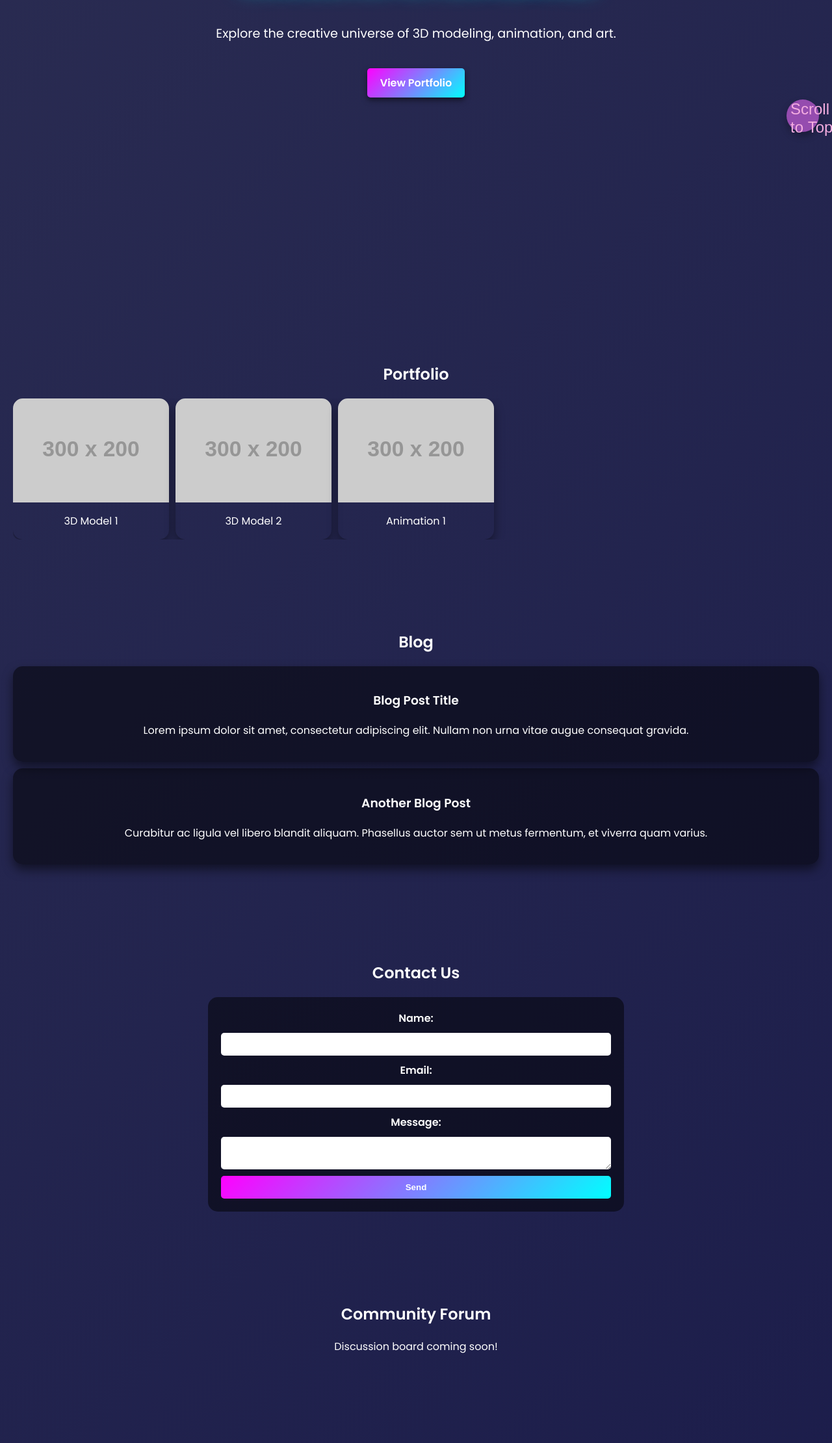
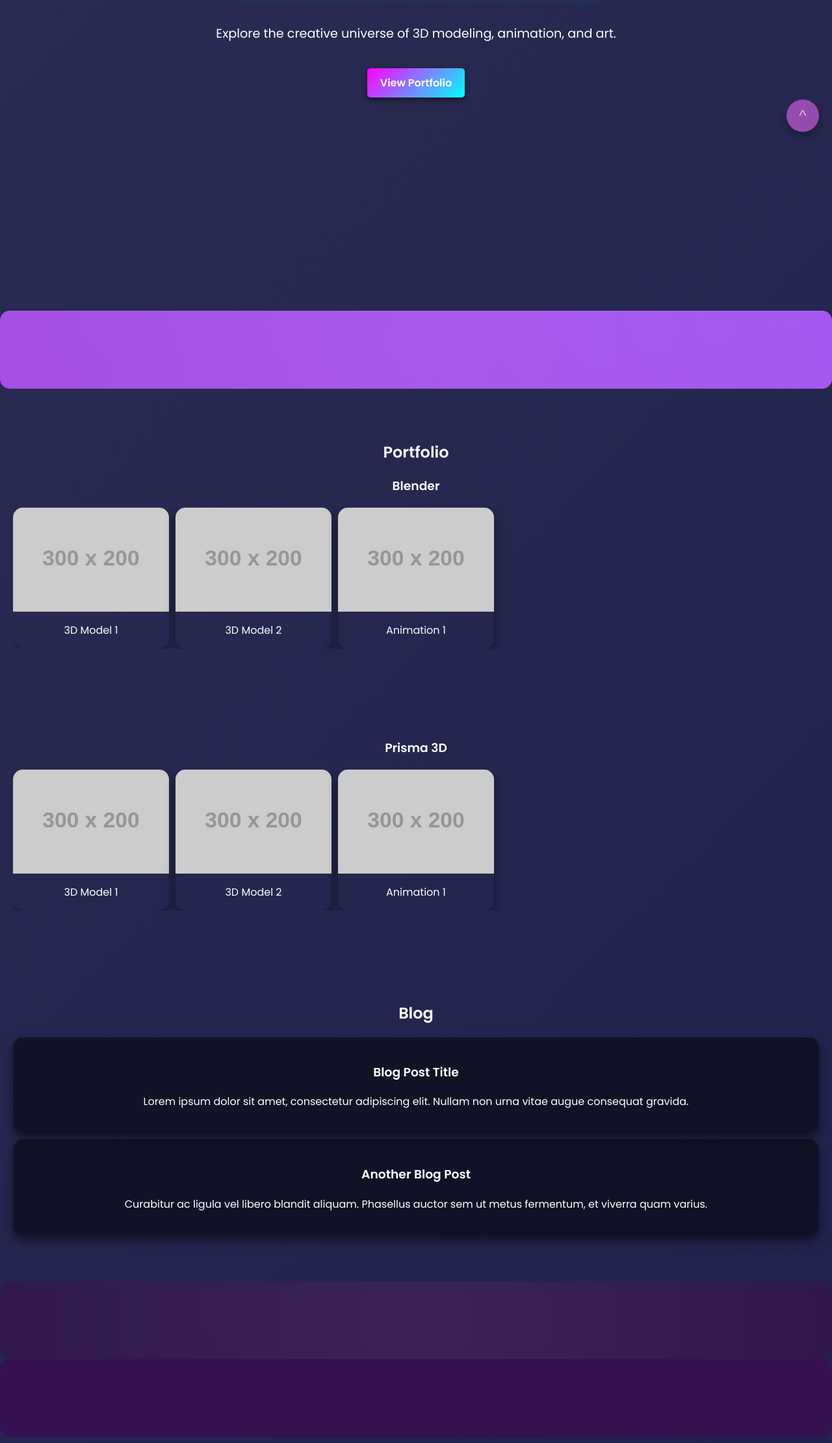
Before and after one commit to Rayhn-kun/astralitha, a plain HTML site: page index.html in a window 1280 px wide. Shown: the part 577-2797 px from the top of the page at 65% size. Drawn offline with Linux system fonts and the light colour scheme; placeholder pictures from the web are drawn by us.

Commit message:
Update index.html

```diff
--- a/index.html
+++ b/index.html
@@ -31,8 +31,30 @@
         </div>
     </section>
 
+    <section class="gradient-section">
+    </section>
+
     <section id="portfolio">
         <h2>Portfolio</h2>
+        <h3>Blender</h3>
+        <div class="gallery">
+            <div class="gallery-item">
+                <img src="https://via.placeholder.com/300x200" alt="Portfolio Item 1">
+                <p>3D Model 1</p>
+            </div>
+            <div class="gallery-item">
+                <img src="https://via.placeholder.com/300x200" alt="Portfolio Item 2">
+                <p>3D Model 2</p>
+            </div>
+            <div class="gallery-item">
+                <img src="https://via.placeholder.com/300x200" alt="Portfolio Item 3">
+                <p>Animation 1</p>
+            </div>
+        </div>
+    </section>
+
+    <section id="portfolio">
+        <h3>Prisma 3D</h3>
         <div class="gallery">
             <div class="gallery-item">
                 <img src="https://via.placeholder.com/300x200" alt="Portfolio Item 1">
@@ -61,6 +83,23 @@
         </article>
     </section>
 
+    <section class="blur-pop-section">
+    </section>
+
+    <section class="rotate-section">
+    </section>
+
+    <section class="parallax-section">
+        <canvas id="stars"></canvas>
+        <div class="content">
+            <h1>Astralitha</h1>
+            <p>what else?</p>
+        </div>
+    </section>
+
+    <section class="gradient-section">
+    </section>
+
     <section id="contact">
         <h2>Contact Us</h2>
         <form id="contact-form">
@@ -83,14 +122,22 @@
 
     <section id="3d-model">
         <h2>3D Model Showcase</h2>
-        <iframe src="https://build.spline.design/aZHh7aLq4tFl-92DMFAx/scene.splineswift" frameborder="0" width="100%" height="500px" allowfullscreen></iframe>
+        <iframe src="" frameborder="0" width="100%" height="500px" allowfullscreen></iframe>
     </section>
 
     <footer>
         <p>&copy; 2024 Astralitha. All rights reserved.</p>
     </footer>
+    <button id="scroll-top" onclick="scrollToTop()">Scroll to Top</button>
+    <!-- Konten halaman lainnya -->
 
-    <script src="scripts.js"></script>
-    <button id="scroll-top" onclick="scrollToTop()">Scroll to Top</button>
+    <!-- Tombol Scroll to Top -->
+    <button id="scroll-top" onclick="scrollToTop()">^</button>
+    <!-- Konten lainnya -->
+
+    <canvas id="cursor-canvas"></canvas>
+
+    <!-- Konten lainnya -->
+    <script src="script.js"></script>
 </body>
 </html>
```
